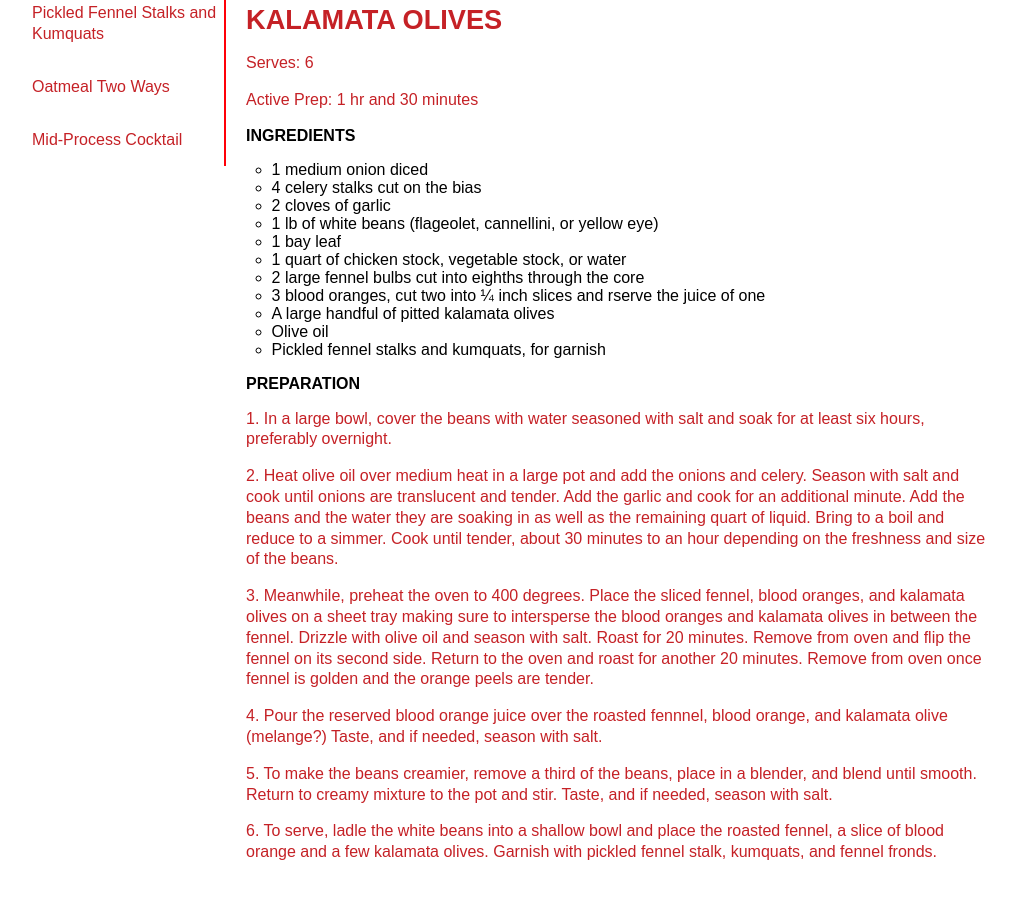
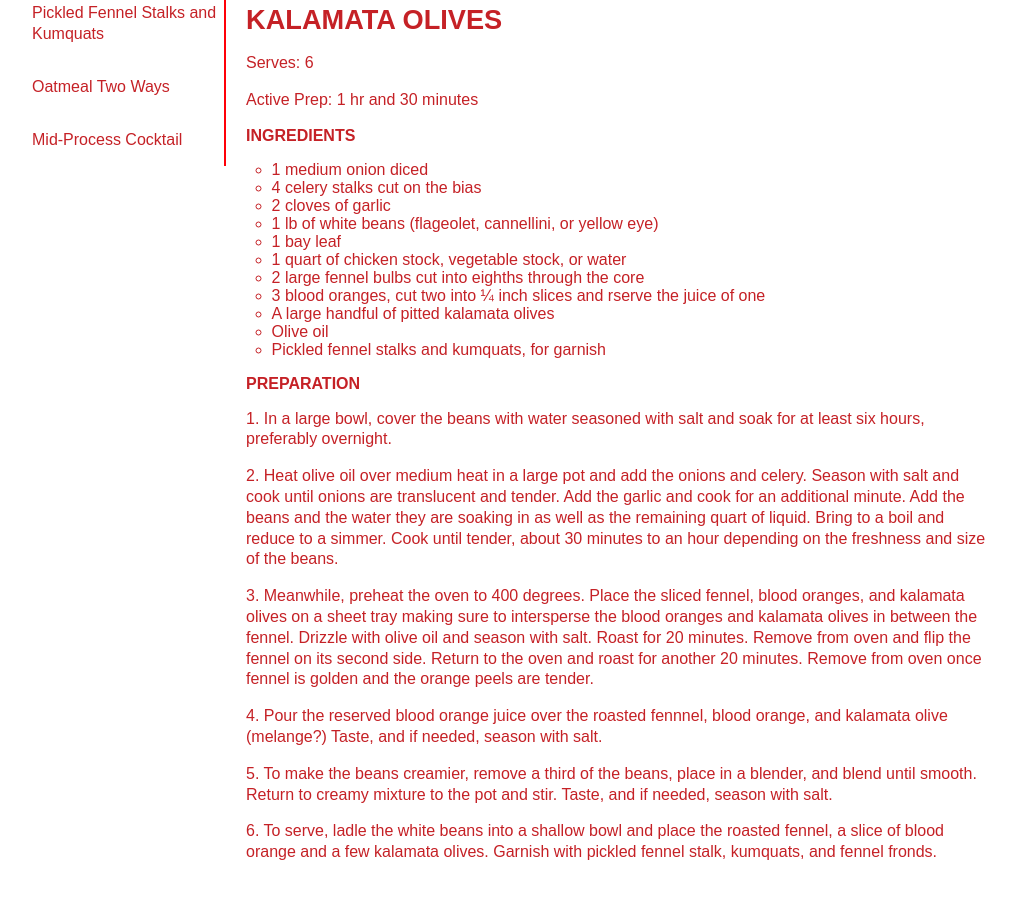
Before and after one commit to ampersand-paris/ampersand-paris-website, a React (Create React App) app: page /ampersand in a window 1280 px wide. Shown: the part 5030-5929 px from the top of the page, without its empty margins (128-1144 px from the left). Built offline with nearby package versions, Linux system fonts and the light colour scheme; the HTML template or start-up script is replaced by a standard one; a web font is replaced by a local one.

Commit message:
fennel full dish

```diff
--- a/src/Ampersand/Components/Recipes/FennelFullDish.js
+++ b/src/Ampersand/Components/Recipes/FennelFullDish.js
@@ -28,7 +28,7 @@ const FennelFullDish = () => {
                 <p>Serves: 6</p><p>
                 </p><p>Active Prep: 1 hr and 30 minutes</p>
             </div>
-            <div class="recipe-body">
+            <div class="recipe-body bright-red">
                 <div class="ingredients">
                     <h3>ingredients</h3>
                     <ul>
--- a/src/index.css
+++ b/src/index.css
@@ -317,7 +317,6 @@ body {
   left: 0%;
   opacity: 100%;
   width: 20vW;
-
 }
 
 .right-menu {
```
